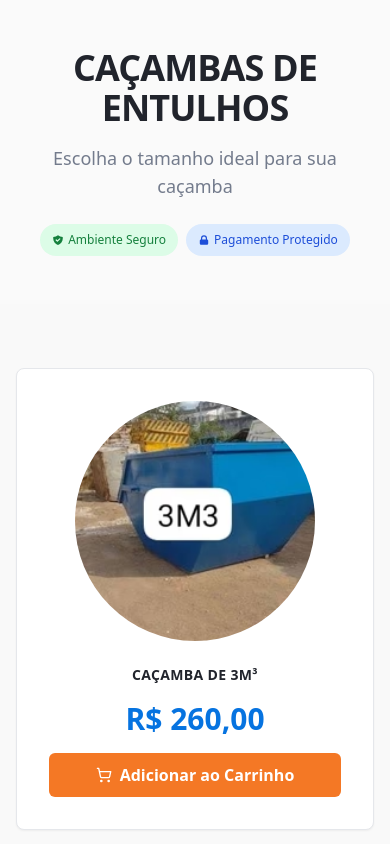
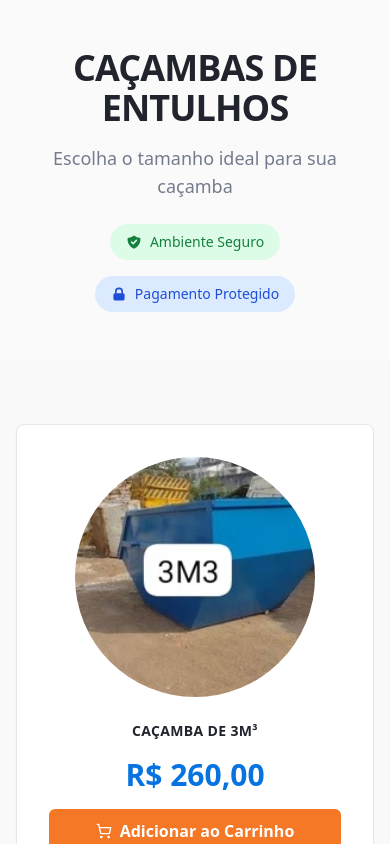
Before and after one commit to elianasilva1266-cmyk/getnetrise, a React (Vite) app: page / in a window 390 px wide. Shown: the top 844 px of the page. Built offline with nearby package versions, Linux system fonts and the light colour scheme; the HTML template or start-up script is replaced by a standard one.

Commit message:
Reverted to commit 280e79d500f5cd58c7e1786e08219a1d93d986fe

```diff
--- a/src/pages/Index.tsx
+++ b/src/pages/Index.tsx
@@ -61,15 +61,15 @@ const Index = () => {
         <p className="text-lg sm:text-xl text-muted-foreground font-medium">
           Escolha o tamanho ideal para sua caçamba
         </p>
-        <div className="flex items-center justify-center gap-2 sm:gap-4 mt-6">
-          <div className="flex items-center gap-1 sm:gap-2 bg-green-100 text-green-700 px-3 sm:px-4 py-2 rounded-full text-xs sm:text-sm font-medium">
-            <svg className="w-3 h-3 sm:w-4 sm:h-4" fill="currentColor" viewBox="0 0 20 20">
+        <div className="flex flex-wrap items-center justify-center gap-4 mt-6">
+          <div className="flex items-center gap-2 bg-green-100 text-green-700 px-4 py-2 rounded-full text-sm font-medium">
+            <svg className="w-4 h-4" fill="currentColor" viewBox="0 0 20 20">
               <path fillRule="evenodd" d="M2.166 4.999A11.954 11.954 0 0010 1.944 11.954 11.954 0 0017.834 5c.11.65.166 1.32.166 2.001 0 5.225-3.34 9.67-8 11.317C5.34 16.67 2 12.225 2 7c0-.682.057-1.35.166-2.001zm11.541 3.708a1 1 0 00-1.414-1.414L9 10.586 7.707 9.293a1 1 0 00-1.414 1.414l2 2a1 1 0 001.414 0l4-4z" clipRule="evenodd" />
             </svg>
             Ambiente Seguro
           </div>
-          <div className="flex items-center gap-1 sm:gap-2 bg-blue-100 text-blue-700 px-3 sm:px-4 py-2 rounded-full text-xs sm:text-sm font-medium">
-            <svg className="w-3 h-3 sm:w-4 sm:h-4" fill="currentColor" viewBox="0 0 20 20">
+          <div className="flex items-center gap-2 bg-blue-100 text-blue-700 px-4 py-2 rounded-full text-sm font-medium">
+            <svg className="w-4 h-4" fill="currentColor" viewBox="0 0 20 20">
               <path fillRule="evenodd" d="M5 9V7a5 5 0 0110 0v2a2 2 0 012 2v5a2 2 0 01-2 2H5a2 2 0 01-2-2v-5a2 2 0 012-2zm8-2v2H7V7a3 3 0 016 0z" clipRule="evenodd" />
             </svg>
             Pagamento Protegido
```
